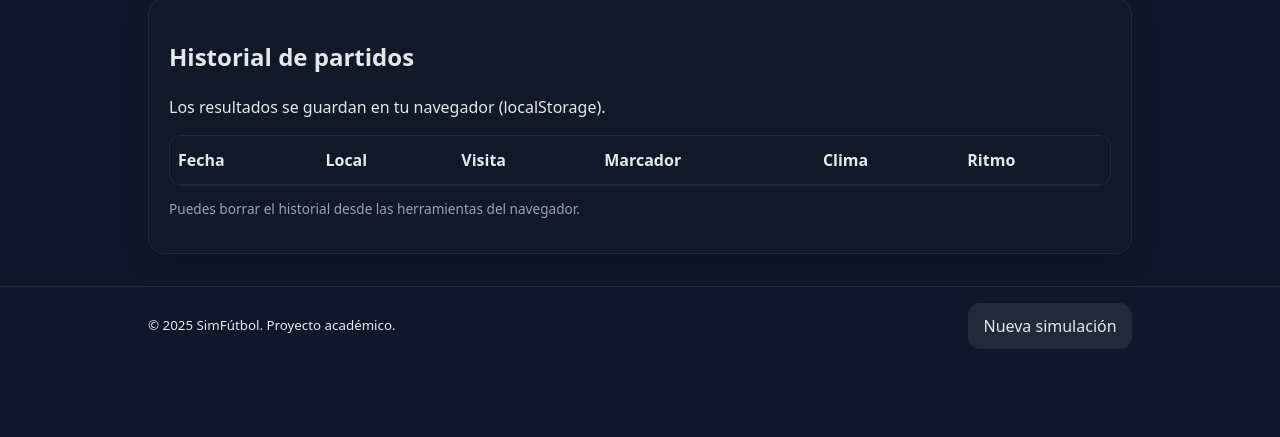
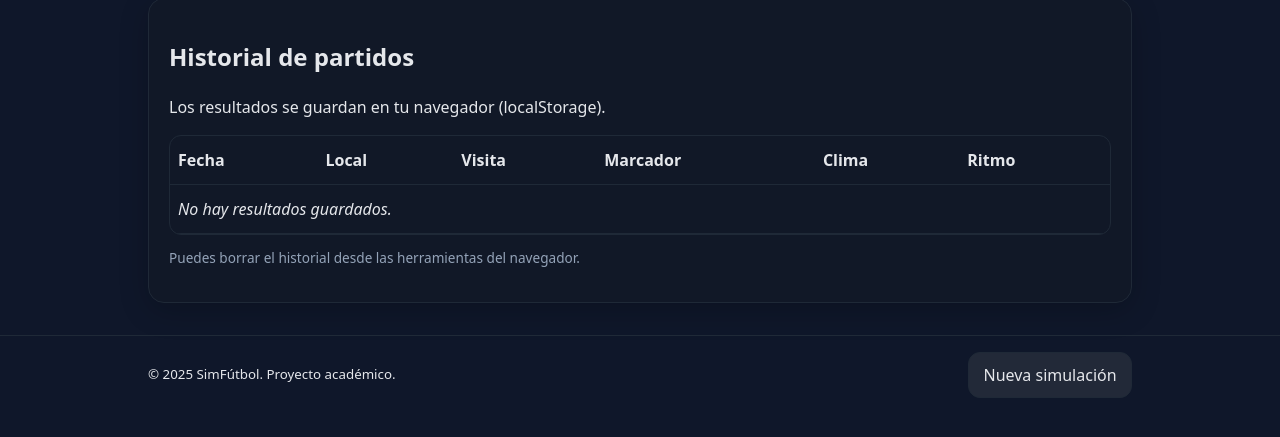
Before and after one commit to Skalibxr2/futbol-sim, a plain HTML site: page stats.html in a window 1280 px wide. Shown: the part 59-496 px from the top of the page. Drawn offline with Linux system fonts and the light colour scheme; the site is published under a folder, as on GitHub Pages, so addresses that start at the root find nothing.

Commit message:
arreglo JS stats page

```diff
--- a/stats.html
+++ b/stats.html
@@ -51,6 +51,6 @@
     </div>
   </footer>
 
-  <script src="/assets/js/app.js" defer></script>
+  <script src="assets/js/app.js" defer></script>
 </body>
 </html>
```
